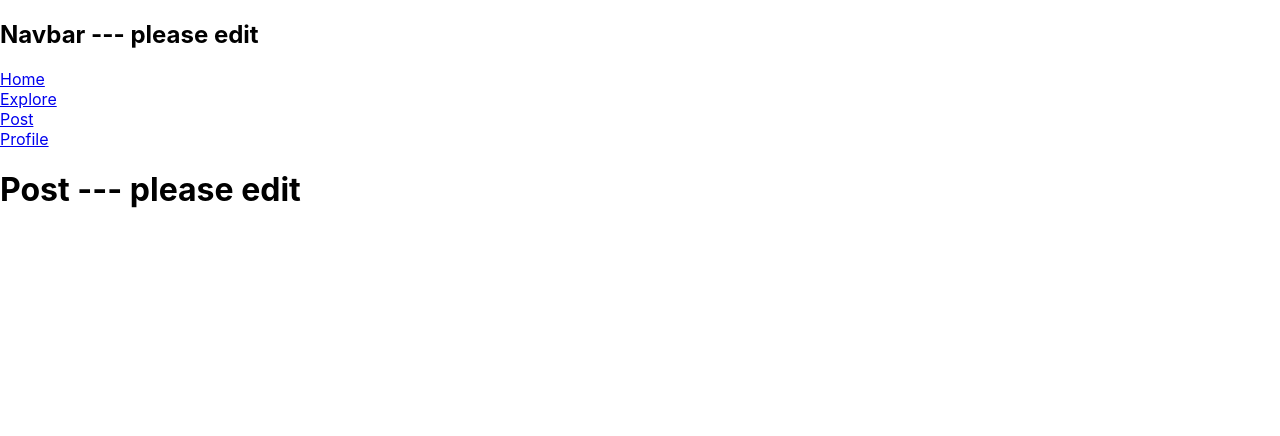
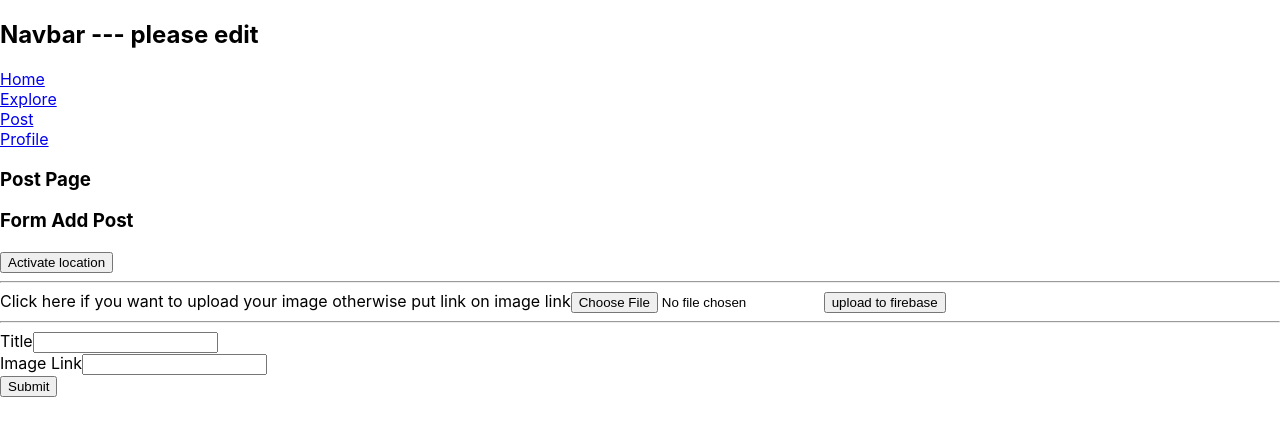
Before and after one commit to SinggitBram/HacktivGram, a React (Create React App) app in the folder client/: page /post in a window 1280 px wide. Shown: the top 436 px of the page. Built offline with nearby package versions, Linux system fonts and the light colour scheme.

Commit message:
Posting image set up API to get location by IP address set up firebase to upload file

```diff
--- a/client/package.json
+++ b/client/package.json
@@ -6,7 +6,9 @@
     "@testing-library/jest-dom": "^4.2.4",
     "@testing-library/react": "^9.5.0",
     "@testing-library/user-event": "^7.2.1",
+    "axios": "^0.19.2",
     "bootstrap": "^4.5.0",
+    "firebase": "^7.14.4",
     "react": "^16.13.1",
     "react-bootstrap": "^1.0.1",
     "react-dom": "^16.13.1",
--- /dev/null
+++ b/client/src/components/formAddPost.js
@@ -0,0 +1,143 @@
+import React, { useState } from 'react'
+import axios from 'axios'
+import {storage} from '../firebase/firebase'
+
+export default function Post(){
+
+    const host = 'http://localhost:3000'
+
+    const [title, setTitle] = useState('')
+    const [image_url, setImage] = useState('')
+    const [location, setLocation] = useState('')
+
+    //const allInputs = {imgUrl: ''}
+    const [imageAsFile, setImageAsFile] = useState('')
+    //const [imageAsUrl, setImageAsUrl] = useState('')
+
+    const handleImageAsFile = (e) => {
+        const image = e.target.files[0]
+        setImageAsFile(imageFile => (image))
+    }
+
+    const handleFireBaseUpload = e => {
+        e.preventDefault()
+      console.log('start of upload')
+      // async magic goes here...
+      if(imageAsFile === '') {
+        console.error(`not an image, the image file is a ${typeof(imageAsFile)}`)
+      }
+      const uploadTask = storage.ref(`/images/${imageAsFile.name}`).put(imageAsFile)
+      //initiates the firebase side uploading
+      uploadTask.on('state_changed',
+      (snapShot) => {
+        //takes a snap shot of the process as it is happening
+        console.log(snapShot)
+      }, (err) => {
+        //catches the errors
+        console.log(err)
+      }, () => {
+        // gets the functions from storage refences the image storage in firebase by the children
+        // gets the download url then sets the image from firebase as the value for the imgUrl key:
+        storage.ref('images').child(imageAsFile.name).getDownloadURL()
+         .then(fireBaseUrl => {
+             console.log(fireBaseUrl,"---firebaseURl")
+           setImage(fireBaseUrl)
+         })
+      })
+      }
+
+
+    function titleChange(e){
+        setTitle(e.target.value)
+    }
+
+    function imageChange(e){
+        setImage(e.target.value)
+    }
+
+    // function getLocation() {
+    //     if (navigator.geolocation) {
+    //         navigator.geolocation.getCurrentPosition(getPosition);
+
+    //     } else {
+    //       console.log("Geolocation is not supported by this browser.");
+    //     }
+    // }
+
+    // function getPosition(position) {
+    //     console.log(position.coords.latitude, position.coords.longitude);
+    //     var lat = position.coords.latitude;
+    //     var lng = position.coords.longitude;
+    //     //setLocation()
+    // }
+
+    // API : 4650834580bf4f79b3c606164783a748
+
+    // API : bb3f2694800d4f99bbaf8a7063c20096
+
+
+    function getCity(e){
+        e.preventDefault()
+        axios({
+            method: 'get',
+            url: 'https://api.ipgeolocation.io/ipgeo?apiKey=bb3f2694800d4f99bbaf8a7063c20096'
+        })
+        .then(data=>{
+            console.log(data.data)
+            setLocation(data.data.city)
+        })
+        .catch(err=>{
+            console.log(err)
+        })
+    }
+
+    function submitPost(e){
+        e.preventDefault();
+        //let token = localStorage.getItem('token')
+        const token = 'eyJhbGciOiJIUzI1NiIsInR5cCI6IkpXVCJ9.eyJpZCI6MSwiZW1haWwiOiJuZXJvQG1haWwuY29tIiwiaWF0IjoxNTg5OTc3NjI5fQ.0_FZn44rVJBlIiHBQPpL4Ry4DD_ceZ8SRSNX9fKLx_A'
+        axios({
+            method : "post",
+            url: `${host}/posts`,
+            headers: {token},
+            data: {
+                title,
+                image_url,
+                location
+            }
+        })
+        .then(data=>{
+            console.log(data.data)
+        })
+        .catch(err=>{
+            console.log(err)
+        })
+    }
+
+    return (
+        <>
+            <div>
+                <h3>Form Add Post</h3>
+                <button type="button" onClick={getCity}>Activate location</button>
+                {location}
+                <hr></hr>
+                <form onSubmit={handleFireBaseUpload}>
+                    Click here if you want to upload your image otherwise put link on image link
+                    <input
+                    type="file"
+                    onChange={handleImageAsFile}
+                    />
+                    <button>upload to firebase</button>
+                </form>
+                <hr></hr>
+
+                <form onSubmit={submitPost}>
+                    <label>Title</label>
+                    <input onChange={titleChange} type="text"></input><br></br>
+                    <label>Image Link</label>
+                    <input onChange={imageChange} type="text" value={image_url}></input><br></br>
+                    <button type="submit">Submit</button>
+                </form>
+            </div>
+        </>
+    )
+}
--- /dev/null
+++ b/client/src/firebase/firebase.js
@@ -0,0 +1,21 @@
+import firebase from 'firebase/app'
+import 'firebase/storage'
+
+var firebaseConfig = {
+    apiKey: "AIzaSyCiR66mMQJdBhSsfrSqUIULglfjikglMsk",
+    authDomain: "hacktivgram-6b94c.firebaseapp.com",
+    databaseURL: "https://hacktivgram-6b94c.firebaseio.com",
+    projectId: "hacktivgram-6b94c",
+    storageBucket: "hacktivgram-6b94c.appspot.com",
+    messagingSenderId: "685596511244",
+    appId: "1:685596511244:web:52c44801c78fdd8fb1f229",
+    measurementId: "G-F87BQHEWXQ"
+  };
+  // Initialize Firebase
+  firebase.initializeApp(firebaseConfig);
+  const storage = firebase.storage()
+  //firebase.analytics();
+
+  export  {
+    storage, firebase as default
+  }
--- a/client/src/pages/Post.js
+++ b/client/src/pages/Post.js
@@ -1,6 +1,15 @@
 import React from 'react'
+
+import FormAddPost from '../components/formAddPost'
 
 export default function Post(){
 
-    return <h1>Post --- please edit</h1>
+    return (
+        <>
+            <div>
+                <h3>Post Page</h3>
+                <FormAddPost></FormAddPost>
+            </div>
+        </>
+    )
 }
```
Also changed, not shown: 1 other file (tests, documents, lock files or other folders).
